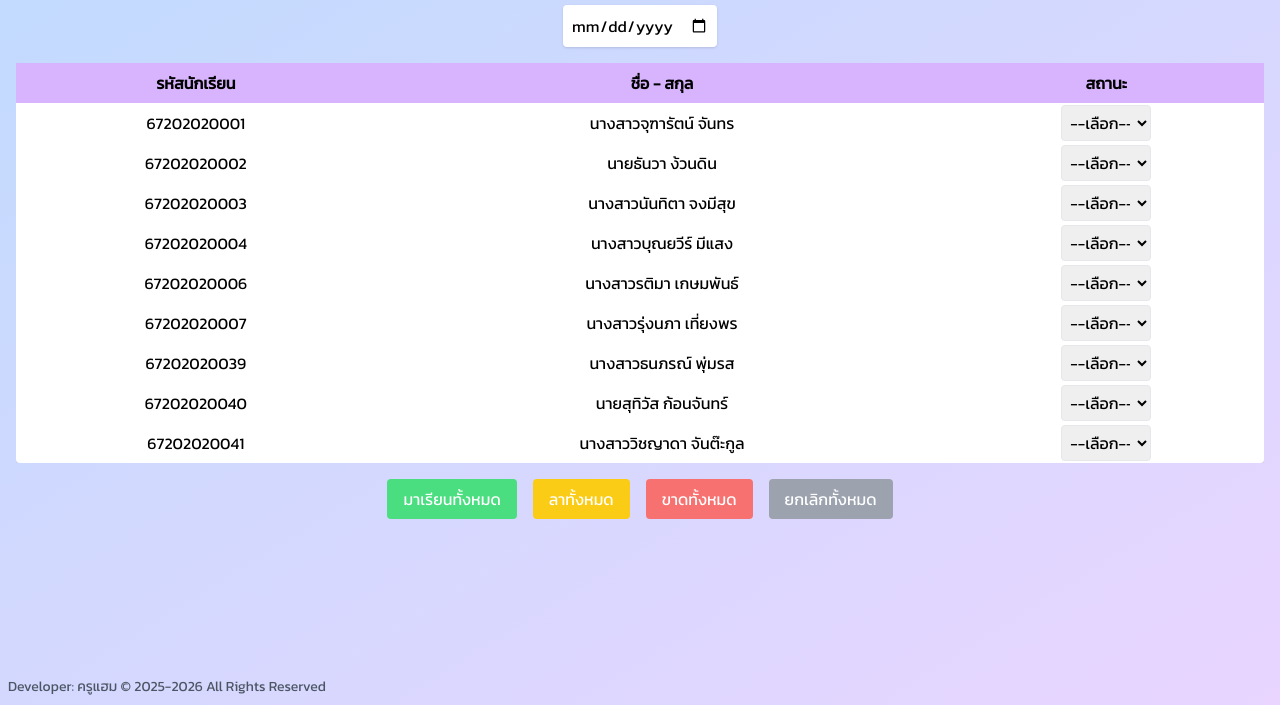
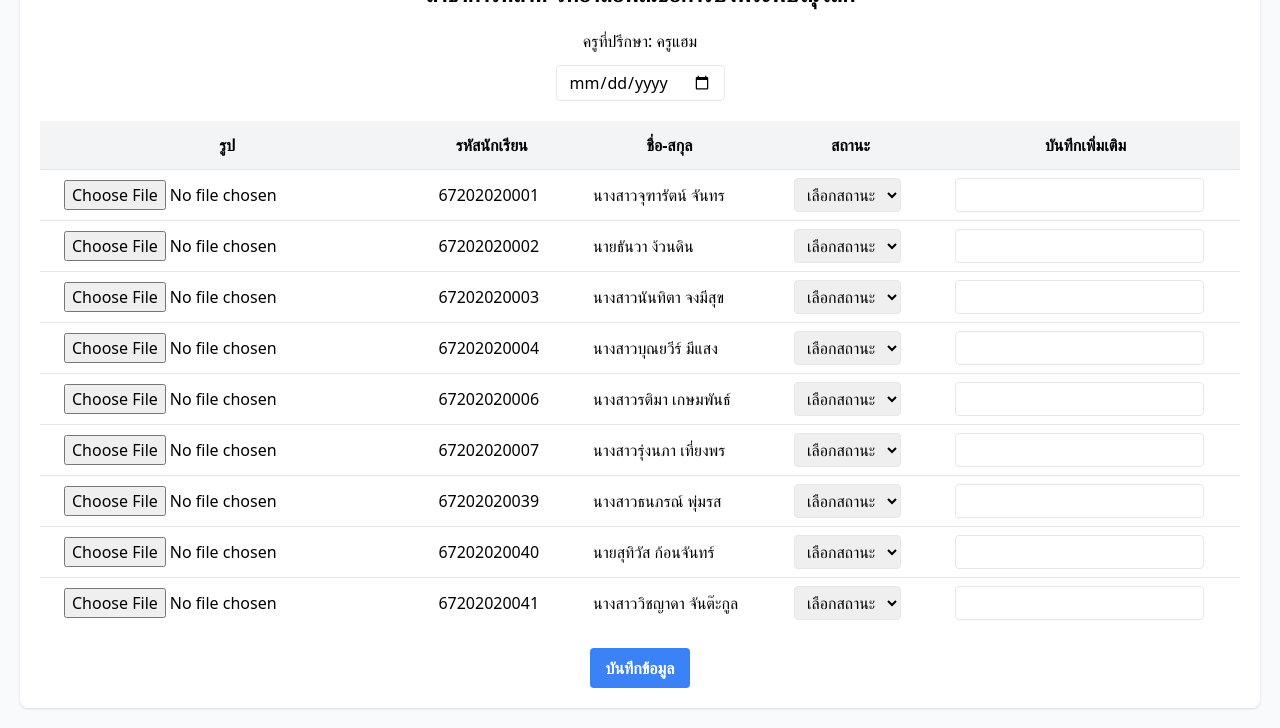
Before and after one commit to hamhamham90/attendance-system, a plain HTML site: page index.html in a window 1280 px wide. Shown: the part 95-823 px from the top of the page. Before the commit the page ends 800 px from the top, so only its background shows below. Drawn offline with nearby package versions, Linux system fonts and the light colour scheme.

Commit message:
Update index.html

```diff
--- a/index.html
+++ b/index.html
@@ -3,106 +3,81 @@
 <head>
     <meta charset="UTF-8">
     <meta name="viewport" content="width=device-width, initial-scale=1.0">
+    <title>ระบบเช็คชื่อออนไลน์ วิทยาลัยพณิชยการบึงพระพิษณุโลก</title>
     <script src="https://cdn.tailwindcss.com"></script>
-    <title>ระบบเช็คชื่อออนไลน์ - วิทยาลัยพณิชยการบึงพระพิษณุโลก</title>
-    <style>
-        body { font-family: 'Kanit', sans-serif; }
-        .status-btn { width: 90px; }
-    </style>
-    <link rel="preconnect" href="https://fonts.googleapis.com">
-    <link href="https://fonts.googleapis.com/css2?family=Kanit&display=swap" rel="stylesheet">
 </head>
-<body class="bg-gradient-to-br from-blue-200 to-purple-200 min-h-screen p-4">
-    <h1 class="text-2xl font-bold text-center text-purple-800 mb-4">ระบบเช็คชื่อออนไลน์</h1>
-    <h2 class="text-xl text-center text-purple-600 mb-2">สาขาการตลาด แผนกวิชาการตลาด</h2>
-    <div class="flex justify-center mb-4">
-        <input type="date" id="datePicker" class="p-2 rounded shadow">
-    </div>
+<body class="bg-gray-50 p-5">
+    <div class="container mx-auto bg-white shadow rounded-lg p-5">
+        <h1 class="text-2xl font-bold text-center mb-5">ระบบเช็คชื่อนักเรียนออนไลน์<br>สาขาการตลาด วิทยาลัยพณิชยการบึงพระพิษณุโลก</h1>
+        <h2 class="text-center mb-3">ครูที่ปรึกษา: ครูแฮม</h2>
 
-    <div class="overflow-auto">
-        <table class="w-full bg-white rounded shadow-lg">
-            <thead>
-                <tr class="bg-purple-300">
-                    <th class="py-2">รหัสนักเรียน</th>
-                    <th>ชื่อ - สกุล</th>
-                    <th>สถานะ</th>
+        <input type="date" id="checkDate" class="block mx-auto mb-5 border rounded px-3 py-1">
+
+        <table class="min-w-full divide-y divide-gray-200">
+            <thead class="bg-gray-100">
+                <tr>
+                    <th class="px-6 py-3">รูป</th>
+                    <th class="px-6 py-3">รหัสนักเรียน</th>
+                    <th class="px-6 py-3">ชื่อ-สกุล</th>
+                    <th class="px-6 py-3">สถานะ</th>
+                    <th class="px-6 py-3">บันทึกเพิ่มเติม</th>
                 </tr>
             </thead>
-            <tbody id="studentList">
-                <!-- รายชื่อนักเรียนจะโหลดด้วย JavaScript -->
-            </tbody>
+            <tbody id="studentList" class="divide-y divide-gray-200"></tbody>
         </table>
+
+        <button onclick="saveAttendance()" class="mt-5 bg-blue-500 hover:bg-blue-700 text-white font-bold py-2 px-4 rounded block mx-auto">บันทึกข้อมูล</button>
     </div>
-
-    <div class="flex justify-center gap-4 mt-4">
-        <button onclick="checkAll('มา')" class="bg-green-400 hover:bg-green-500 text-white py-2 px-4 rounded">มาเรียนทั้งหมด</button>
-        <button onclick="checkAll('ลา')" class="bg-yellow-400 hover:bg-yellow-500 text-white py-2 px-4 rounded">ลาทั้งหมด</button>
-        <button onclick="checkAll('ขาด')" class="bg-red-400 hover:bg-red-500 text-white py-2 px-4 rounded">ขาดทั้งหมด</button>
-        <button onclick="clearAll()" class="bg-gray-400 hover:bg-gray-500 text-white py-2 px-4 rounded">ยกเลิกทั้งหมด</button>
-    </div>
-
-    <footer class="fixed bottom-2 left-2 text-sm text-gray-600">
-        Developer: ครูแฮม © 2025-2026 All Rights Reserved
-    </footer>
 
     <script>
         const students = [
-            {id:'67202020001',name:'นางสาวจุฑารัตน์ จันทร'},
-            {id:'67202020002',name:'นายธันวา ง้วนดิน'},
-            {id:'67202020003',name:'นางสาวนันทิตา จงมีสุข'},
-            {id:'67202020004',name:'นางสาวบุณยวีร์ มีแสง'},
-            {id:'67202020006',name:'นางสาวรติมา เกษมพันธ์'},
-            {id:'67202020007',name:'นางสาวรุ่งนภา เที่ยงพร'},
-            {id:'67202020039',name:'นางสาวธนภรณ์ พุ่มรส'},
-            {id:'67202020040',name:'นายสุทิวัส ก้อนจันทร์'},
-            {id:'67202020041',name:'นางสาววิชญาดา จันต๊ะกูล'}
+            { id: "67202020001", name: "นางสาวจุฑารัตน์ จันทร" },
+            { id: "67202020002", name: "นายธันวา ง้วนดิน" },
+            { id: "67202020003", name: "นางสาวนันทิตา จงมีสุข" },
+            { id: "67202020004", name: "นางสาวบุณยวีร์ มีแสง" },
+            { id: "67202020006", name: "นางสาวรติมา เกษมพันธ์" },
+            { id: "67202020007", name: "นางสาวรุ่งนภา เที่ยงพร" },
+            { id: "67202020039", name: "นางสาวธนภรณ์ พุ่มรส" },
+            { id: "67202020040", name: "นายสุทิวัส ก้อนจันทร์" },
+            { id: "67202020041", name: "นางสาววิชญาดา จันต๊ะกูล" }
         ];
 
-        function renderStudents(){
-            let html = '';
-            students.forEach((stu,index)=>{
-                html += `<tr class="text-center" id="row-${index}">
-                    <td class="py-2">${stu.id}</td>
-                    <td>${stu.name}</td>
-                    <td>
-                        <select onchange="updateStatus(${index},this.value)" class="status-btn rounded border p-1">
-                            <option value="">--เลือก--</option>
-                            <option value="มา">มา</option>
-                            <option value="ลา">ลา</option>
-                            <option value="ขาด">ขาด</option>
-                        </select>
-                    </td>
-                </tr>`;
-            });
-            document.getElementById('studentList').innerHTML = html;
+        const studentList = document.getElementById("studentList");
+
+        students.forEach(student => {
+            const row = document.createElement("tr");
+
+            row.innerHTML = `
+                <td class="px-6 py-2"><input type="file"></td>
+                <td class="px-6 py-2">${student.id}</td>
+                <td class="px-6 py-2">${student.name}</td>
+                <td class="px-6 py-2">
+                    <select onchange="updateStatus(this)" class="status-select border rounded px-2 py-1">
+                        <option value="">เลือกสถานะ</option>
+                        <option value="มาเรียน">มาเรียน</option>
+                        <option value="ไม่มาเรียน">ไม่มาเรียน</option>
+                        <option value="ลา">ลา</option>
+                    </select>
+                </td>
+                <td class="px-6 py-2"><input type="text" class="border rounded px-2 py-1"></td>
+            `;
+
+            studentList.appendChild(row);
+        });
+
+        function updateStatus(select) {
+            const row = select.parentNode.parentNode;
+            row.classList.remove("bg-green-200", "bg-red-200", "bg-yellow-200");
+
+            if (select.value === "มาเรียน") row.classList.add("bg-green-200");
+            else if (select.value === "ไม่มาเรียน") row.classList.add("bg-red-200");
+            else if (select.value === "ลา") row.classList.add("bg-yellow-200");
         }
 
-        function updateStatus(index,status){
-            const row = document.getElementById('row-'+index);
-            row.classList.remove('bg-green-200','bg-yellow-200','bg-red-200');
-            if(status=='มา') row.classList.add('bg-green-200');
-            else if(status=='ลา') row.classList.add('bg-yellow-200');
-            else if(status=='ขาด') row.classList.add('bg-red-200');
+        function saveAttendance() {
+            alert("บันทึกข้อมูลเรียบร้อย");
+            // Logic for saving and percentage calculation can be added here.
         }
-
-        function checkAll(status){
-            students.forEach((_,index)=>{
-                const select = document.querySelector(`#row-${index} select`);
-                select.value = status;
-                updateStatus(index,status);
-            });
-        }
-
-        function clearAll(){
-            students.forEach((_,index)=>{
-                const select = document.querySelector(`#row-${index} select`);
-                select.value = '';
-                updateStatus(index,'');
-            });
-        }
-
-        // Initialize
-        renderStudents();
     </script>
 </body>
 </html>
```
